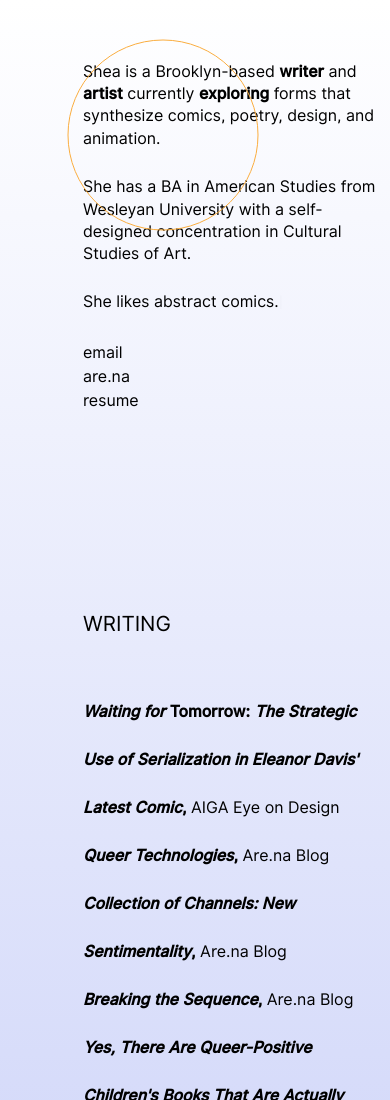
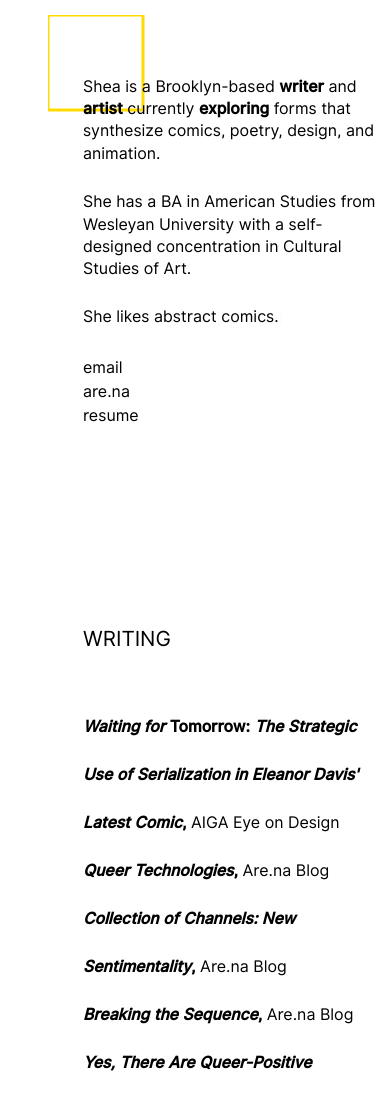
Before and after one commit to sheafitz/website, a plain HTML site: page index.html in a window 390 px wide. Shown: the top 1100 px of the page. Drawn offline with nearby package versions, Linux system fonts and the light colour scheme.

Commit message:
square nav icon

```diff
--- a/index.html
+++ b/index.html
@@ -2,7 +2,7 @@
 
 <html>
 
-<head>
+<head id="topOfPage">
   <!-- Code from font-face -->
   <meta http-equiv="X-UA-Compatible" content="IE=edge">
   <meta name="viewport" content="width=device-width, initial-scale=1">
@@ -34,7 +34,8 @@
 
 <!-- ABOUT -->
 <svg width="200" height="200" id="svgIcon">
-  <a href="#index"><circle cx="100" cy="100" r="95" stroke="#faad3f" stroke-width="1" fill="transparent"/></a>
+  <!-- <a href="#index"><circle cx="100" cy="100" r="80" stroke="#FFDB00" stroke-width="1" fill="#FFDB00" opacity=".5"/></a> -->
+<a href="#topOfPage"><rect width=95 height=95 stroke="#FFDB00" stroke-width="3" fill="white"/></a>
   </svg>
 
   <div id="index" class="smallWrapper">
@@ -48,7 +49,7 @@
        with a self-designed concentration in Cultural Studies of Art.
      </p>
 
-     <div id="typed-strings">
+     <div id="typed-strings" class="about">
        <p class="about">She likes punk drumming.</p>
        <p class="about">She likes poetry with a sense of humor.</p>
        <p class="about">She likes affect theory.</p>
@@ -164,10 +165,11 @@
   </div>
 
   <!-- SHORT ANIMATION -->
-  <div class="wrapper">
+ <div class="wrapper">
     <p id="animation" class="projectTitle">SHORT ANIMATION</p>
     <iframe src="https://player.vimeo.com/video/248249598" width="960" height="640" frameborder="0" ></iframe>
   </div>
+
 
 
 <!-- RESEARCH -->
--- a/styles.css
+++ b/styles.css
@@ -18,9 +18,10 @@ body {
   font-family: "Inter UI";
   font-weight: 400;
   padding-left: 170px;
-  margin-top: 30px;
+  padding-top: 15px;
+  margin-top: 40px;
   line-height: 1.2;
-  background-image: linear-gradient(to bottom, #FFFFFF 0%, #99A6F2 25%, #FF816C 50%, #99A6F2 75%, #FFFFFF 90%);
+  /* background-image: linear-gradient(to bottom, #FFFFFF 0%, #99A6F2 25%, #FF816C 50%, #99A6F2 75%, #FFFFFF 90%); */
 
 }
 
@@ -33,14 +34,11 @@ footer {
 svg {
   display: flex;
   position: fixed;
-  margin-left: -130px;
-  margin-top: 15px;
+  margin-left: -135px;
+  margin-top: -20px;
   z-index: 1;
 }
 
-#index {
-  z-index: 3;
-}
 
 .narrowParagraph {
     max-width: 20em;
@@ -49,7 +47,9 @@ svg {
 
 .about {
       /* font-size: 1.3rem; */
+      position: relative;
       line-height: 1.4;
+      z-index: 3;
 }
 
 .projectTitle {
@@ -89,7 +89,8 @@ svg {
   }
 
   svg{
-    margin-left: -20px;
+    margin-top: 5;
+    margin-left: -35px;
 
   }
 }
@@ -175,11 +176,11 @@ a.info{
 }
 
 .hover-yellow:hover {
-  color: #faad3f;
+  color: #FFDB00;
 }
 
 .hover-yellow:focus {
-   color: #faad3f;
+   color: #FFDB00;
  }
 
 
```
